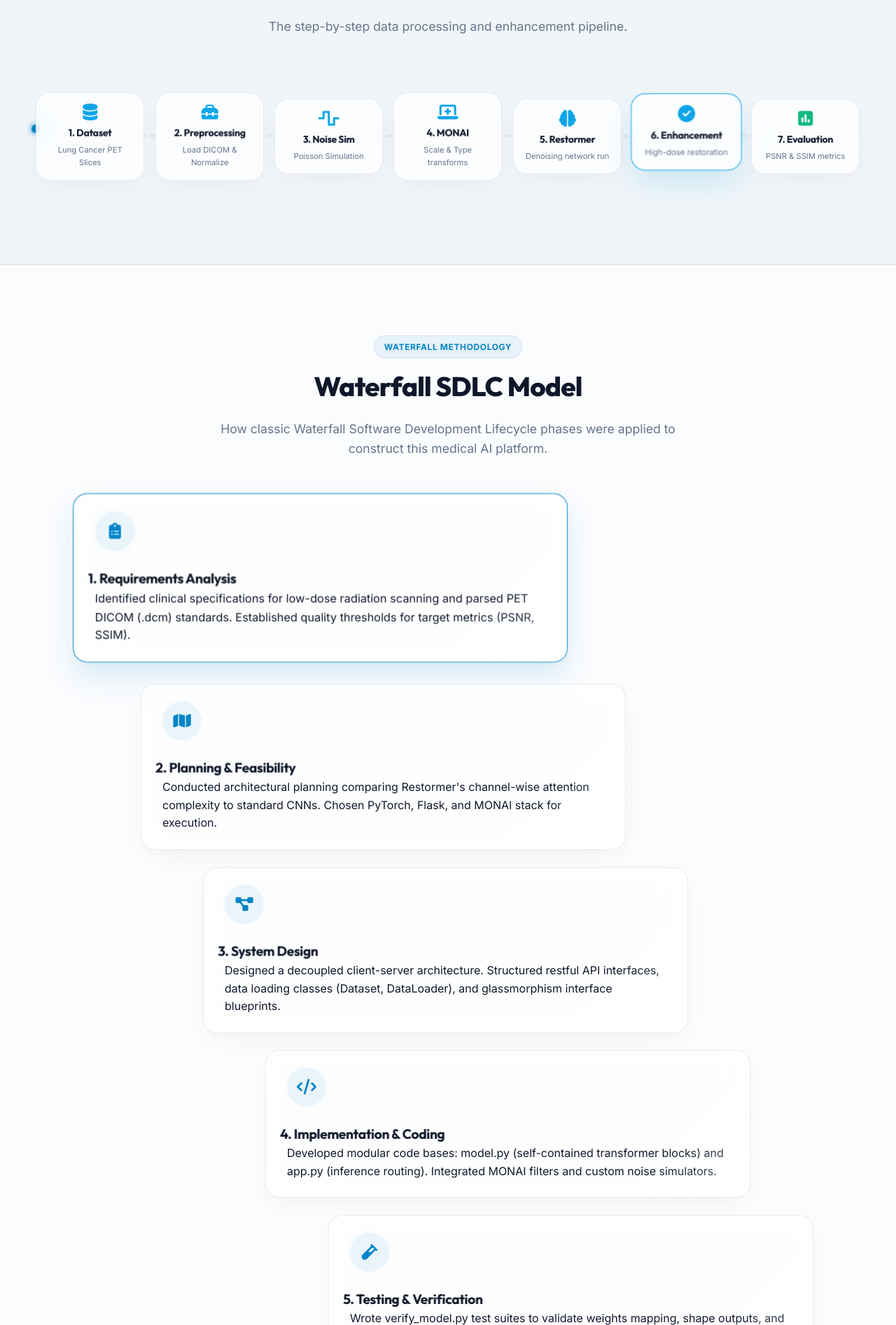
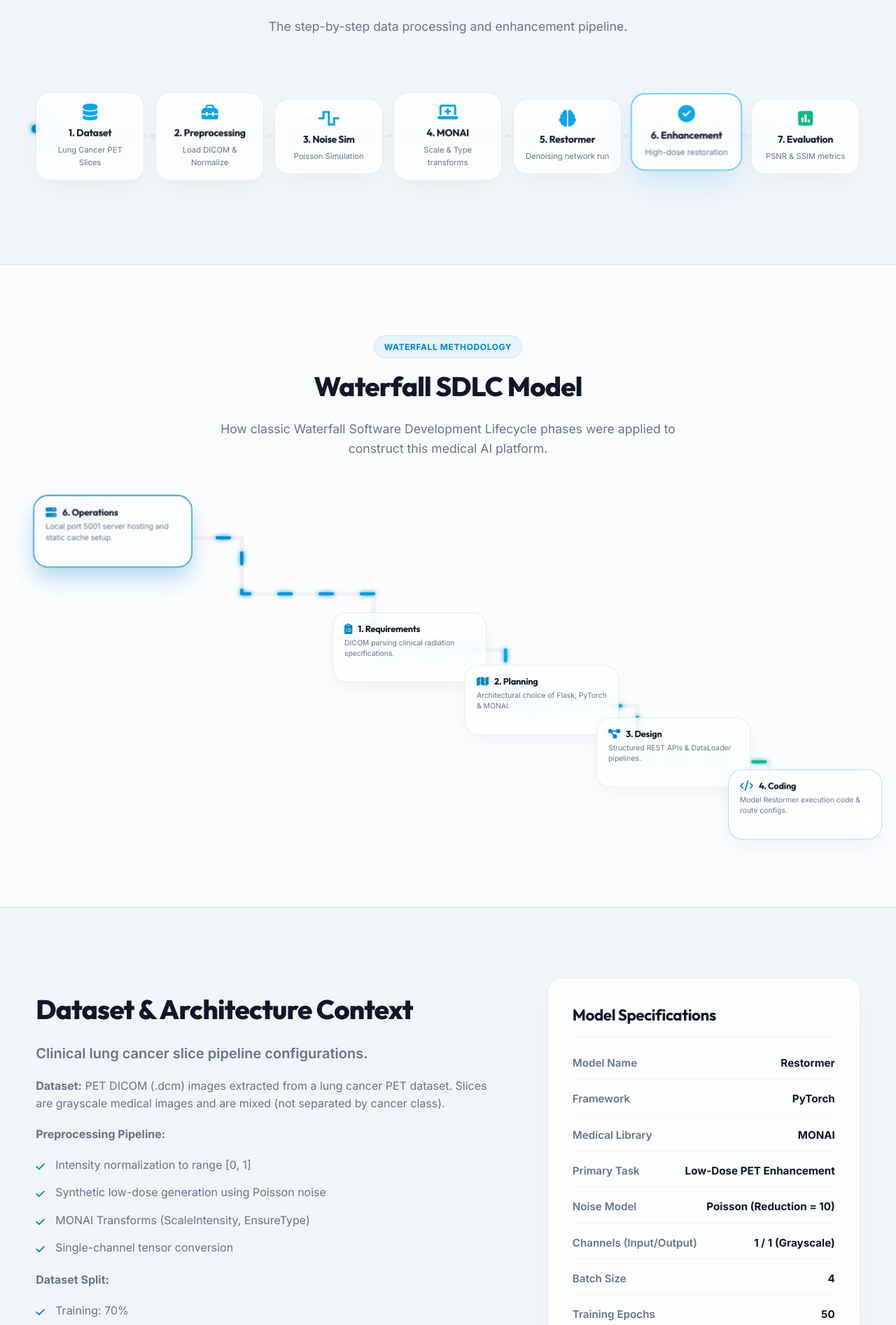
Before and after one commit to Karthik7661/LOW-DOSE-PET-ENHANCEMENT, a Flask app: page / in a window 1280 px wide. Shown: the part 4147-6040 px from the top of the page at 70% size. Run offline with Flask 3, Linux system fonts and the light colour scheme; parts of the project's set-up code (start-up, migrations or seed data) failed here and were passed over.

Commit message:
Convert SDLC Waterfall Model to compact diagonal staircase layout with flowing gradient line

```diff
--- a/static/css/styles.css
+++ b/static/css/styles.css
@@ -1804,80 +1804,113 @@
 }
 
 /* Waterfall SDLC Model Cascade */
-.waterfall-wrapper {
+.waterfall-desktop-canvas {
     position: relative;
-    display: flex;
-    flex-direction: column;
-    gap: 25px;
-    margin-top: 50px;
-    padding-left: 60px;
-}
-
-.waterfall-step-card {
-    position: relative;
-    width: 62%;
-    padding: 24px 30px;
-    transition: all 0.3s ease;
-}
-
-/* Stagger steps on desktop screen */
+    width: 100%;
+    height: 480px;
+    margin-top: 40px;
+    display: block;
+}
+
+.waterfall-compact-card {
+    position: absolute;
+    width: 220px;
+    height: 100px;
+    padding: 12px 16px;
+    z-index: 10;
+    transition: transform 0.3s cubic-bezier(0.16, 1, 0.3, 1), border-color 0.3s ease, box-shadow 0.3s ease;
+}
+
+/* Diagonal staircase coordinate mapping */
 @media (min-width: 1024px) {
-    .waterfall-step-card:nth-child(1) { margin-left: 0%; }
-    .waterfall-step-card:nth-child(2) { margin-left: 8%; }
-    .waterfall-step-card:nth-child(3) { margin-left: 16%; }
-    .waterfall-step-card:nth-child(4) { margin-left: 24%; }
-    .waterfall-step-card:nth-child(5) { margin-left: 32%; }
-    .waterfall-step-card:nth-child(6) { margin-left: 40%; }
-}
-
+    .waterfall-compact-card:nth-child(1) { left: 4%; top: 10px; }
+    .waterfall-compact-card:nth-child(2) { left: 20%; top: 85px; }
+    .waterfall-compact-card:nth-child(3) { left: 36%; top: 160px; }
+    .waterfall-compact-card:nth-child(4) { left: 52%; top: 235px; }
+    .waterfall-compact-card:nth-child(5) { left: 68%; top: 310px; }
+    .waterfall-compact-card:nth-child(6) { left: 84%; top: 385px; }
+
+    .waterfall-mobile-drop-line {
+        display: none !important;
+    }
+}
+
+/* Responsive vertical stack on mobile/tablet */
 @media (max-width: 1023px) {
-    .waterfall-wrapper {
+    .waterfall-desktop-canvas {
+        height: auto;
+        display: flex;
+        flex-direction: column;
+        gap: 20px;
         padding-left: 40px;
     }
-    .waterfall-step-card {
+
+    .waterfall-compact-card {
+        position: relative;
+        left: 0 !important;
+        top: 0 !important;
         width: 100%;
-    }
-}
-
-/* Falling Water Neon Flow line on left border */
-.waterfall-flow-drop {
-    position: absolute;
-    left: -30px;
-    top: 0;
-    width: 4px;
-    height: 100%;
-    background: linear-gradient(180deg, transparent, var(--color-primary), var(--color-secondary), transparent);
-    background-size: 100% 250%;
-    animation: fallDrops 1.8s linear infinite;
-    border-radius: 2px;
-    box-shadow: 0 0 8px var(--glow-primary);
-}
-
-@keyframes fallDrops {
+        height: auto;
+        min-height: 90px;
+    }
+
+    .waterfall-vector-canvas {
+        display: none !important;
+    }
+
+    /* Falling Water Line for mobile view on left side */
+    .waterfall-mobile-drop-line {
+        position: absolute;
+        left: 15px;
+        top: 0;
+        width: 4px;
+        height: 100%;
+        background: linear-gradient(180deg, transparent, var(--color-primary), var(--color-secondary), transparent);
+        background-size: 100% 250%;
+        animation: mobileWaterFlow 2s linear infinite;
+        border-radius: 2px;
+        box-shadow: 0 0 8px var(--glow-primary);
+        z-index: 1;
+    }
+}
+
+@keyframes mobileWaterFlow {
     0% { background-position: 0% 0%; }
     100% { background-position: 0% 250%; }
+}
+
+/* Stepped SVG Flowing Water Laser animation */
+.water-stream-stepped {
+    stroke-dasharray: 15 35;
+    animation: steppedWaterAnim 4.5s linear infinite;
+}
+
+@keyframes steppedWaterAnim {
+    to {
+        stroke-dashoffset: -150;
+    }
 }
 
 /* Stepped Waterfall Highlight Cascading Wave */
 @keyframes waterfallHighlight {
     0%, 100% {
         border-color: var(--color-card-border);
-        box-shadow: 0 12px 35px -10px rgba(15, 23, 42, 0.06);
+        box-shadow: 0 8px 24px rgba(15, 23, 42, 0.04);
         transform: translateY(0);
     }
     10% {
         border-color: var(--color-primary);
-        box-shadow: 0 20px 40px var(--glow-primary);
-        transform: translateY(-8px) scale(1.02);
+        box-shadow: 0 16px 30px var(--glow-primary);
+        transform: translateY(-6px) scale(1.03);
     }
     20% {
         border-color: var(--color-secondary);
-        box-shadow: 0 20px 40px var(--glow-secondary);
-        transform: translateY(-4px);
+        box-shadow: 0 16px 30px var(--glow-secondary);
+        transform: translateY(-3px);
     }
     30% {
         border-color: var(--color-card-border);
-        box-shadow: 0 12px 35px -10px rgba(15, 23, 42, 0.06);
+        box-shadow: 0 8px 24px rgba(15, 23, 42, 0.04);
         transform: translateY(0);
     }
 }
--- a/templates/index.html
+++ b/templates/index.html
@@ -723,49 +723,86 @@
                 <p class="section-description">How classic Waterfall Software Development Lifecycle phases were applied to construct this medical AI platform.</p>
             </div>
 
-            <!-- Waterfall Staggered Step Cascade Grid -->
-            <div class="waterfall-wrapper">
+            <!-- Compact Waterfall Canvas (Desktop: Diagonal Staircase + Flowing SVG. Mobile: Vertical Stack) -->
+            <div class="waterfall-desktop-canvas">
+                <!-- The Mobile vertical waterfall drop line -->
+                <div class="waterfall-mobile-drop-line"></div>
+
+                <!-- The Desktop stepped waterfall background SVG flow -->
+                <div class="waterfall-vector-canvas" style="position: absolute; top: 0; left: 0; width: 100%; height: 100%; z-index: 1; pointer-events: none;">
+                    <svg width="100%" height="100%" viewBox="0 0 1000 450" preserveAspectRatio="none" style="overflow: visible;">
+                        <defs>
+                            <linearGradient id="waterGrad" x1="0%" y1="0%" x2="100%" y2="100%">
+                                <stop offset="0%" stop-color="var(--color-primary)" />
+                                <stop offset="50%" stop-color="var(--color-secondary)" />
+                                <stop offset="100%" stop-color="var(--color-success)" />
+                            </linearGradient>
+                            <filter id="waterGlow" x="-20%" y="-20%" width="140%" height="140%">
+                                <feGaussianBlur stdDeviation="3" result="blur" />
+                                <feMerge>
+                                    <feMergeNode in="blur" />
+                                    <feMergeNode in="SourceGraphic" />
+                                </feMerge>
+                            </filter>
+                        </defs>
+                        <!-- Staircase connecting vector lines representing waterfall pipeline -->
+                        <path d="M 100,50 L 250,50 L 250,125 L 410,125 L 410,200 L 570,200 L 570,275 L 730,275 L 730,350 L 890,350 L 890,425"
+                              fill="none" stroke="rgba(15, 23, 42, 0.04)" stroke-width="6" stroke-linecap="round" stroke-linejoin="round" />
+
+                        <!-- Flowing Water neon layer -->
+                        <path d="M 100,50 L 250,50 L 250,125 L 410,125 L 410,200 L 570,200 L 570,275 L 730,275 L 730,350 L 890,350 L 890,425"
+                              fill="none" stroke="url(#waterGrad)" stroke-width="4" stroke-linecap="round" stroke-linejoin="round"
+                              class="water-stream-stepped" filter="url(#waterGlow)" />
+                    </svg>
+                </div>
+
                 <!-- SDLC Card 1 -->
-                <div class="waterfall-step-card glass-card tilt-3d waterfall-card-pulse">
-                    <div class="waterfall-flow-drop"></div>
-                    <div class="feature-icon-wrapper"><i class="fa-solid fa-clipboard-list"></i></div>
-                    <h3 class="tilt-3d-child">1. Requirements Analysis</h3>
-                    <p>Identified clinical specifications for low-dose radiation scanning and parsed PET DICOM (.dcm) standards. Established quality thresholds for target metrics (PSNR, SSIM).</p>
+                <div class="waterfall-compact-card glass-card tilt-3d waterfall-card-pulse">
+                    <div style="display: flex; align-items: center; gap: 8px; margin-bottom: 4px;">
+                        <i class="fa-solid fa-clipboard-list" style="color: var(--color-primary); font-size: 0.95rem;"></i>
+                        <h4 style="font-size: 0.8rem; font-weight: 700;">1. Requirements</h4>
+                    </div>
+                    <p style="font-size: 0.65rem; color: var(--color-text-muted); line-height: 1.35;">DICOM parsing clinical radiation specifications.</p>
                 </div>
                 <!-- SDLC Card 2 -->
-                <div class="waterfall-step-card glass-card tilt-3d waterfall-card-pulse">
-                    <div class="waterfall-flow-drop"></div>
-                    <div class="feature-icon-wrapper"><i class="fa-solid fa-map"></i></div>
-                    <h3 class="tilt-3d-child">2. Planning & Feasibility</h3>
-                    <p>Conducted architectural planning comparing Restormer's channel-wise attention complexity to standard CNNs. Chosen PyTorch, Flask, and MONAI stack for execution.</p>
+                <div class="waterfall-compact-card glass-card tilt-3d waterfall-card-pulse">
+                    <div style="display: flex; align-items: center; gap: 8px; margin-bottom: 4px;">
+                        <i class="fa-solid fa-map" style="color: var(--color-primary); font-size: 0.95rem;"></i>
+                        <h4 style="font-size: 0.8rem; font-weight: 700;">2. Planning</h4>
+                    </div>
+                    <p style="font-size: 0.65rem; color: var(--color-text-muted); line-height: 1.35;">Architectural choice of Flask, PyTorch & MONAI.</p>
                 </div>
                 <!-- SDLC Card 3 -->
-                <div class="waterfall-step-card glass-card tilt-3d waterfall-card-pulse">
-                    <div class="waterfall-flow-drop"></div>
-                    <div class="feature-icon-wrapper"><i class="fa-solid fa-diagram-project"></i></div>
-                    <h3 class="tilt-3d-child">3. System Design</h3>
-                    <p>Designed a decoupled client-server architecture. Structured restful API interfaces, data loading classes (Dataset, DataLoader), and glassmorphism interface blueprints.</p>
+                <div class="waterfall-compact-card glass-card tilt-3d waterfall-card-pulse">
+                    <div style="display: flex; align-items: center; gap: 8px; margin-bottom: 4px;">
+                        <i class="fa-solid fa-diagram-project" style="color: var(--color-primary); font-size: 0.95rem;"></i>
+                        <h4 style="font-size: 0.8rem; font-weight: 700;">3. Design</h4>
+                    </div>
+                    <p style="font-size: 0.65rem; color: var(--color-text-muted); line-height: 1.35;">Structured REST APIs & DataLoader pipelines.</p>
                 </div>
                 <!-- SDLC Card 4 -->
-                <div class="waterfall-step-card glass-card tilt-3d waterfall-card-pulse">
-                    <div class="waterfall-flow-drop"></div>
-                    <div class="feature-icon-wrapper"><i class="fa-solid fa-code"></i></div>
-                    <h3 class="tilt-3d-child">4. Implementation & Coding</h3>
-                    <p>Developed modular code bases: model.py (self-contained transformer blocks) and app.py (inference routing). Integrated MONAI filters and custom noise simulators.</p>
+                <div class="waterfall-compact-card glass-card tilt-3d waterfall-card-pulse">
+                    <div style="display: flex; align-items: center; gap: 8px; margin-bottom: 4px;">
+                        <i class="fa-solid fa-code" style="color: var(--color-primary); font-size: 0.95rem;"></i>
+                        <h4 style="font-size: 0.8rem; font-weight: 700;">4. Coding</h4>
+                    </div>
+                    <p style="font-size: 0.65rem; color: var(--color-text-muted); line-height: 1.35;">Model Restormer execution code & route configs.</p>
                 </div>
                 <!-- SDLC Card 5 -->
-                <div class="waterfall-step-card glass-card tilt-3d waterfall-card-pulse">
-                    <div class="waterfall-flow-drop"></div>
-                    <div class="feature-icon-wrapper"><i class="fa-solid fa-vial"></i></div>
-                    <h3 class="tilt-3d-child">5. Testing & Verification</h3>
-                    <p>Wrote verify_model.py test suites to validate weights mapping, shape outputs, and tensor dimensions. Implemented live SNR denoising check scripts.</p>
+                <div class="waterfall-compact-card glass-card tilt-3d waterfall-card-pulse">
+                    <div style="display: flex; align-items: center; gap: 8px; margin-bottom: 4px;">
+                        <i class="fa-solid fa-vial" style="font-size: 0.95rem; color: var(--color-primary);"></i>
+                        <h4 style="font-size: 0.8rem; font-weight: 700;">5. Testing</h4>
+                    </div>
+                    <p style="font-size: 0.65rem; color: var(--color-text-muted); line-height: 1.35;">verify_model.py check scripts for weights mapping.</p>
                 </div>
                 <!-- SDLC Card 6 -->
-                <div class="waterfall-step-card glass-card tilt-3d waterfall-card-pulse">
-                    <div class="waterfall-flow-drop"></div>
-                    <div class="feature-icon-wrapper"><i class="fa-solid fa-server"></i></div>
-                    <h3 class="tilt-3d-child">6. Deployment & Operations</h3>
-                    <p>Deployed Flask webserver onto local workspace port 5001 to resolve macOS AirPlay conflicts, serving cached static assets and dynamic output downloads.</p>
+                <div class="waterfall-compact-card glass-card tilt-3d waterfall-card-pulse">
+                    <div style="display: flex; align-items: center; gap: 8px; margin-bottom: 4px;">
+                        <i class="fa-solid fa-server" style="color: var(--color-primary); font-size: 0.95rem;"></i>
+                        <h4 style="font-size: 0.8rem; font-weight: 700;">6. Operations</h4>
+                    </div>
+                    <p style="font-size: 0.65rem; color: var(--color-text-muted); line-height: 1.35;">Local port 5001 server hosting and static cache setup.</p>
                 </div>
             </div>
         </div>
```
